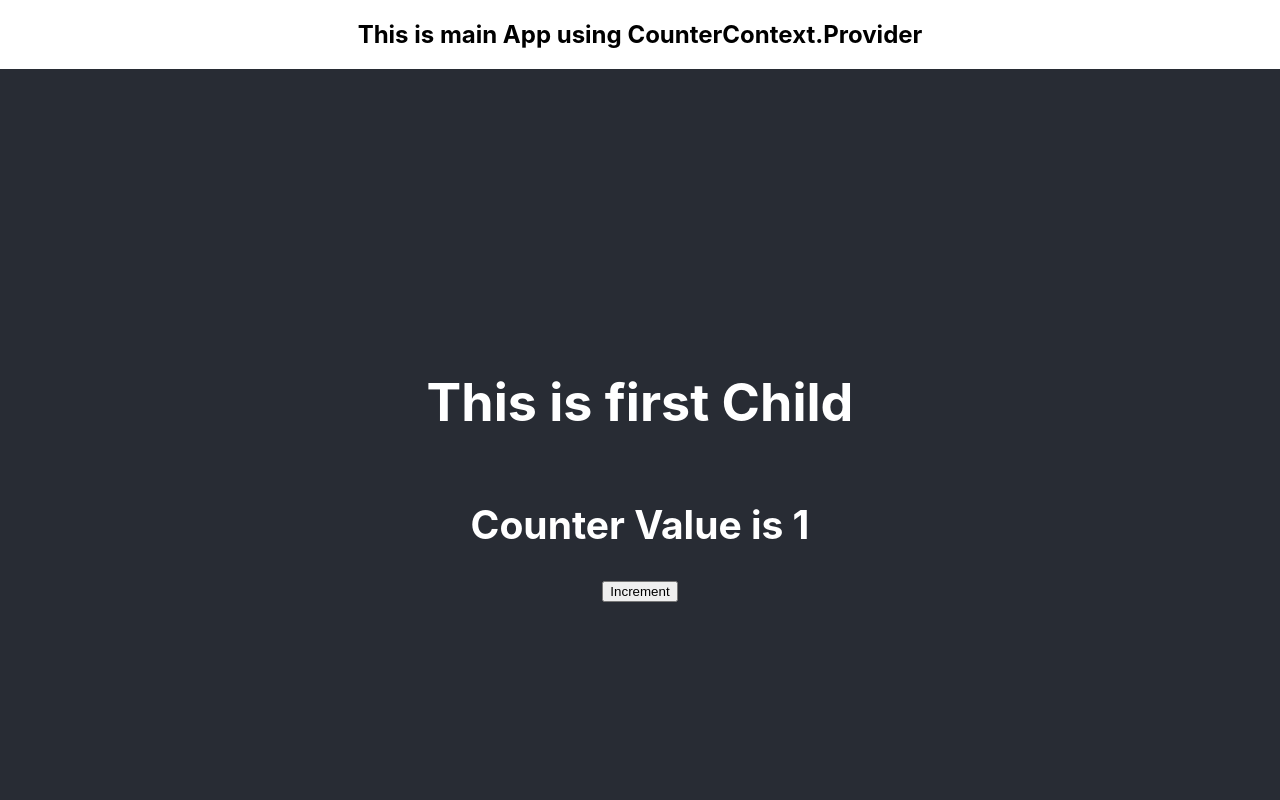
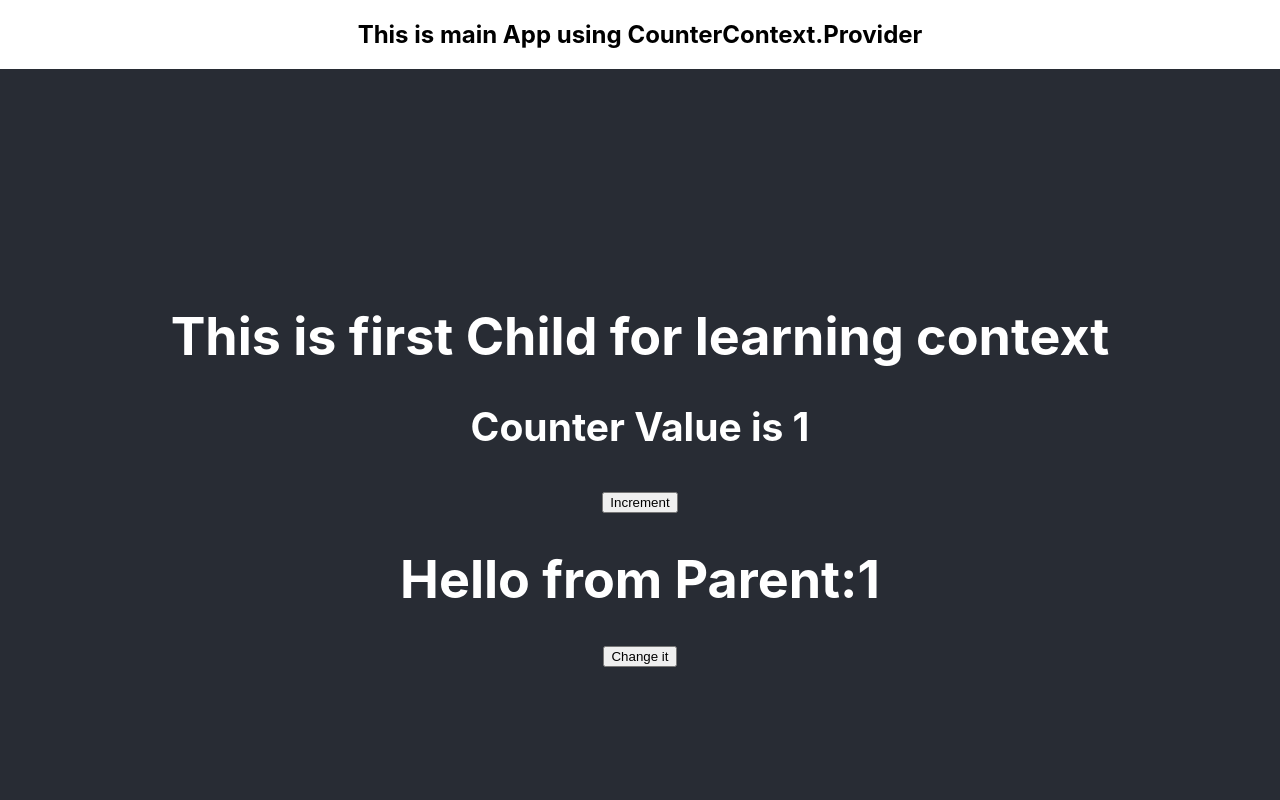
Before and after one commit to SanaAlvi/React-App2, a React (Create React App) app: page / in a window 1280 px wide. Shown: the top 800 px of the page. Built offline with nearby package versions, Linux system fonts and the light colour scheme.

Commit message:
Update Child.js

```diff
--- a/src/Child.js
+++ b/src/Child.js
@@ -13,8 +13,8 @@
 const Child = () => {
     let counterValue = useContext (CounterContext)
     return(
-        <div className="App-header">
-            <h1>This is first Child </h1>
+        <div className="App">
+            <h1>This is first Child for learning context </h1>
             <h2> Counter Value is {counterValue[0]} </h2>
             <button onClick={() => {counterValue[1](++counterValue[0])}}>Increment</button>
         </div>
```
